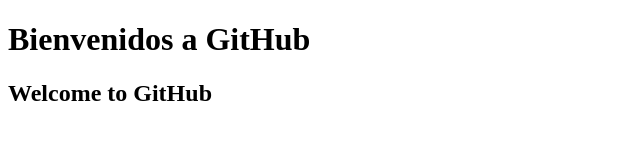
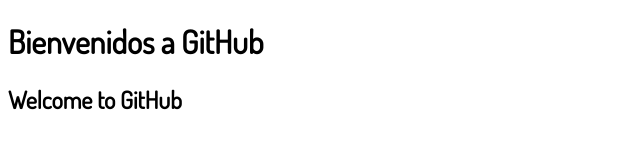
Before and after one commit to EstherRovira/test-git, a plain HTML site: page index.html in a window 1280 px wide. Shown: the whole page, without its empty margins (0-640 px from the left). Drawn offline with Linux system fonts and the light colour scheme.

Commit message:
Adding link css and Google fonts
He agregado al index los link necesarios por el momento

```diff
--- a/index.html
+++ b/index.html
@@ -1,7 +1,9 @@
 <!DOCTYPE html>
 <html>
 	<head>
-	<meta charset="utf-8">
+		<meta charset="utf-8" charset="ISO-8859-1">
+		<link href="https://fonts.googleapis.com/css?family=Dosis&display=swap" rel="stylesheet">
+		<link href="css/main.css" rel="stylesheet" type="text/css">
 		<title>Web test para uso de GitHub</title>
 	</head>
 	<body>
```
